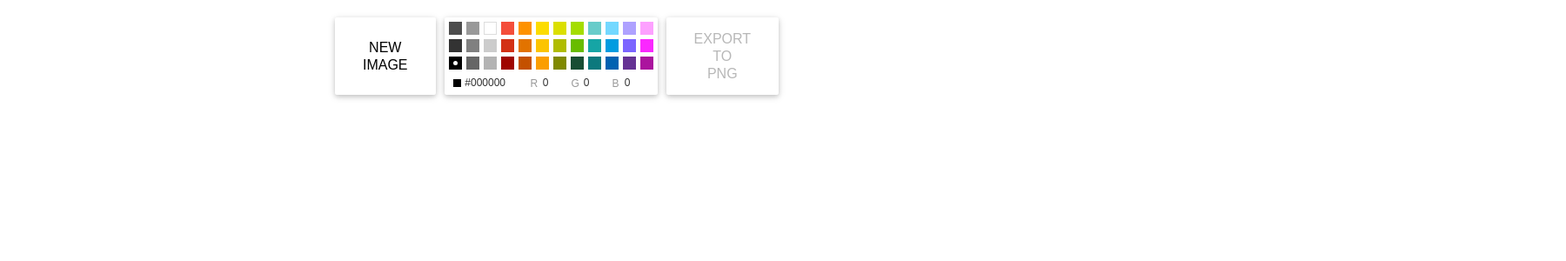
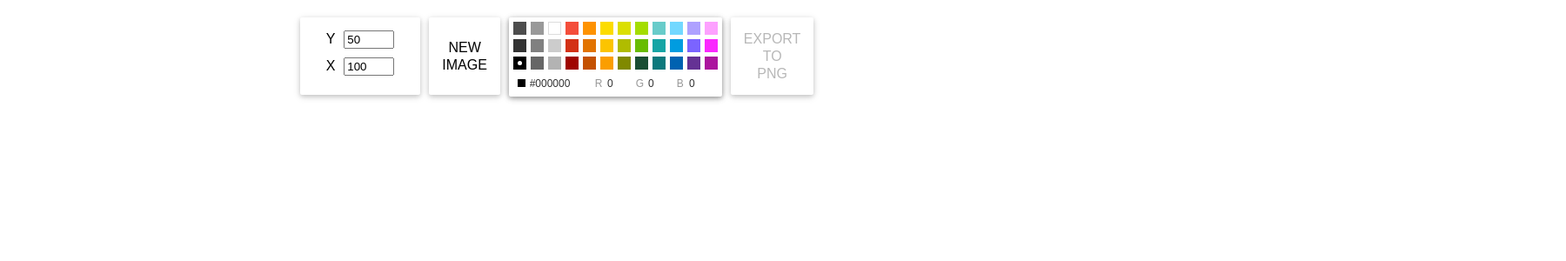
Before and after one commit to martinapro112/pixel-art-maker, a React (Create React App) app: page / in a window 1280 px wide. Shown: the top 300 px of the page at 87% size, 1800 px wide, since content can reach past the window. Built offline with nearby package versions, Linux system fonts and the light colour scheme.

Commit message:
[Added] chagable image size

```diff
--- a/src/App.css
+++ b/src/App.css
@@ -2,9 +2,12 @@
   text-align: center;
 }
 
-button {
-  height: 89px;
-  padding: 0 32px;
+button, .picker, .dimensions {
+  display: inline-block;
+  vertical-align: top;
+  margin: 20px 5px;
+
+  height: 90px;
   border: none;
   border-radius: 8px;
   box-shadow: rgba(0, 0, 0, 0.12) 0px 2px 10px, rgba(0, 0, 0, 0.16) 0px 2px 5px;
@@ -22,21 +25,33 @@ button {
   cursor: pointer;
 }
 
+button, .dimensions {
+  height: 89px;
+  padding: 0 15px;
+}
+
 a {
   color: black;
 }
 
-button, .picker {
+.dimension {
+  height: 16px;
+  display: block;
+  margin: 15px;
+}
+
+.dimension-label {
   display: inline-block;
-  vertical-align: top;
-  margin: 20px 5px;
+  margin-right: 10px;
+}
+
+.dimension-input {
+  width: 50px;
 }
 
 .picture {
   display: block;
   margin: auto;
-  height: 900px;
-  width: 900px;
 }
 
 .pixel {
--- a/src/App.js
+++ b/src/App.js
@@ -2,6 +2,11 @@ import React, { Component } from 'react';
 import './App.css';
 import Pixel from './Partials/Pixel';
 import { CompactPicker } from 'react-color';
+
+const dimensionsRange = {
+  y: { min: 1, max: 50 },
+  x: { min: 1, max: 100 }
+}
 
 class App extends Component {
   state = {
@@ -9,7 +14,8 @@ class App extends Component {
     currentColor: '#000000',
     baseColor: '#CCCCCC',
     pngLink: null,
-    imageEdited: false
+    imageEdited: false,
+    dimensions: { x: dimensionsRange.x.max, y: dimensionsRange.y.max }
   }
 
   resetPictureHandler = () => {
@@ -20,8 +26,8 @@ class App extends Component {
 
     let pixels = [];
     let row = [];
-    for (var y = 0; y < 50; y++) {
-      for (var x = 0; x < 50; x++) {
+    for (var y = 0; y < this.state.dimensions.y; y++) {
+      for (var x = 0; x < this.state.dimensions.x; x++) {
         row.push({ color: this.state.baseColor });
       }
       pixels.push(row);
@@ -58,6 +64,20 @@ class App extends Component {
     this.setState({ pngLink: canvas.toDataURL() });
   }
 
+  setDimension = (coordinate, event) => {
+    let dimensions = this.state.dimensions;
+    dimensions[coordinate] = event.target.value;
+
+    if (dimensions[coordinate] < dimensionsRange[coordinate].min) {
+      dimensions[coordinate] = dimensionsRange[coordinate].min;
+    }
+    if (dimensions[coordinate] > dimensionsRange[coordinate].max) {
+      dimensions[coordinate] = dimensionsRange[coordinate].max;
+    }
+
+    this.setState({ dimensions: dimensions });
+  }
+
   render() {
     let pixels = [];
     for (var y = 0; y < this.state.pixels.length; y++) {
@@ -80,6 +100,26 @@ class App extends Component {
 
     return (
       <div className="app">
+        <div className="dimensions">
+          <div className="dimension">
+            <span className="dimension-label">y</span>
+            <input
+              type="number" name="y" min={ dimensionsRange.y.min } max={ dimensionsRange.y.max }
+              className="dimension-input"
+              value={ this.state.dimensions.y }
+              onChange={ this.setDimension.bind(this, 'y') }
+            />
+          </div>
+          <div className="dimension">
+            <span className="dimension-label">x</span>
+            <input
+              type="number" name="x" min={ dimensionsRange.x.min } max={ dimensionsRange.x.max }
+              className="dimension-input"
+              value={ this.state.dimensions.x }
+              onChange={ this.setDimension.bind(this, 'x') }
+            />
+          </div>
+        </div>
         <button onClick={ this.resetPictureHandler }>new<br />image</button>
         <div className="picker">
           <CompactPicker
@@ -90,7 +130,7 @@ class App extends Component {
         <button onClick={ this.exportToPngHandler } disabled={ this.state.pixels.length == 0 }>
           { exportPng }
         </button>
-        <div className="picture">
+        <div className="picture" style={{ height: this.state.dimensions.y * 18, width: this.state.dimensions.x * 18 }}>
         { pixels }
         </div>
       </div>
```
Also changed, not shown: 1 other file (tests, documents, lock files or other folders).
